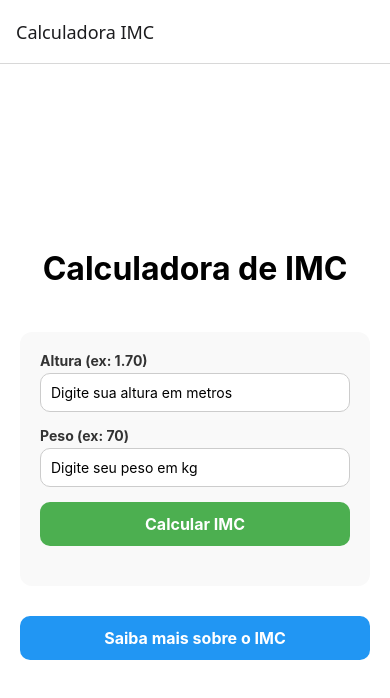
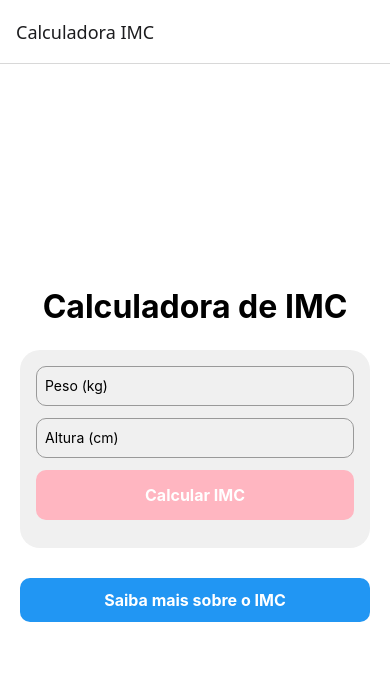
Before and after one commit to Gigi2705/ATV_CalculadoraIMC, a React Native app: screen /Home in a window 390 px wide. Shown: the top 698 px of the page. Built offline with nearby package versions, Linux system fonts and the light colour scheme.

Commit message:
Update FormIMC.js

```diff
--- a/src/components/FormIMC.js
+++ b/src/components/FormIMC.js
@@ -1,103 +1,72 @@
 import React, { useState } from 'react';
-import { View, Text, TextInput, TouchableOpacity, StyleSheet, Keyboard } from 'react-native';
-import IMCClassification from './Classification';
-import IdealWeight from './IdealWeight';
+import { View, TextInput, StyleSheet, TouchableOpacity, Text } from 'react-native';
+import Result from './Result';
 
-export default function FormIMC() {
-  const [weight, setWeight] = useState('');
-  const [height, setHeight] = useState('');
+const FormIMC = () => {
+  const [peso, setPeso] = useState('');
+  const [altura, setAltura] = useState('');
   const [imc, setImc] = useState(null);
 
-  const formatInput = (value) => {
-    return value.replace(',', '.').replace(/[^0-9.]/g, '');
-  };
-
-  const calculateIMC = () => {
-    const altura = parseFloat(formatInput(height));
-    const peso = parseFloat(formatInput(weight));
-    if (!altura || !peso) return;
-
-    const result = peso / (altura * altura);
-    setImc(result);
-    Keyboard.dismiss();
+  const calcularIMC = () => {
+    if (peso && altura) {
+      const alturaMetros = parseFloat(altura) / 100;
+      const imcCalculado = (parseFloat(peso) / (alturaMetros * alturaMetros)).toFixed(2);
+      setImc(imcCalculado);
+    }
   };
 
   return (
-    <View style={styles.container}>
-      <Text style={styles.label}>Altura (ex: 1.70)</Text>
+    <View style={styles.formContainer}>
       <TextInput
-        placeholder="Digite sua altura em metros"
+        style={styles.input}
+        placeholder="Peso (kg)"
         keyboardType="numeric"
-        value={height}
-        onChangeText={setHeight}
+        value={peso}
+        onChangeText={setPeso}
+      />
+      <TextInput
         style={styles.input}
+        placeholder="Altura (cm)"
+        keyboardType="numeric"
+        value={altura}
+        onChangeText={setAltura}
       />
-
-      <Text style={styles.label}>Peso (ex: 70)</Text>
-      <TextInput
-        placeholder="Digite seu peso em kg"
-        keyboardType="numeric"
-        value={weight}
-        onChangeText={setWeight}
-        style={styles.input}
-      />
-
-      <TouchableOpacity style={styles.button} onPress={calculateIMC}>
+      <TouchableOpacity style={styles.button_calc} onPress={calcularIMC}>
         <Text style={styles.buttonText}>Calcular IMC</Text>
       </TouchableOpacity>
 
-      {imc && (
-        <View style={styles.resultContainer}>
-          <Text style={styles.resultText}>Seu IMC: {imc.toFixed(2)}</Text>
-          <IMCClassification imc={imc} />
-          <IdealWeight height={parseFloat(formatInput(height))} />
-        </View>
-      )}
+      {imc && <Result imc={imc} />}
     </View>
   );
-}
+};
 
 const styles = StyleSheet.create({
-  container: {
-    marginTop: 20,
-    backgroundColor: '#f9f9f9',
-    padding: 20,
-    borderRadius: 12,
-    elevation: 4,
-  },
-  label: {
-    fontSize: 14,
-    marginBottom: 4,
-    color: '#333',
-    fontWeight: 'bold',
+  formContainer: {
+    backgroundColor: '#f0f0f0',
+    padding: 16,
+    borderRadius: 20,
   },
   input: {
+    height: 40,
+    borderColor: '#999',
     borderWidth: 1,
-    padding: 10,
-    marginBottom: 15,
+    marginBottom: 12,
+    paddingHorizontal: 8,
     borderRadius: 10,
-    borderColor: '#ccc',
-    backgroundColor: '#fff',
   },
-  button: {
-    backgroundColor: '#4CAF50',
-    paddingVertical: 12,
+  button_calc: {
+    height: 50,
+    backgroundColor: '#FFB6C1',
     borderRadius: 10,
+    justifyContent: 'center',
     alignItems: 'center',
-    marginBottom: 20,
+    marginBottom: 12,
   },
   buttonText: {
     color: '#fff',
+    fontSize: 16,
     fontWeight: 'bold',
-    fontSize: 16,
-  },
-  resultContainer: {
-    marginTop: 10,
-  },
-  resultText: {
-    fontSize: 18,
-    fontWeight: 'bold',
-    marginBottom: 8,
-    color: '#222',
   },
 });
+
+export default FormIMC;
```
